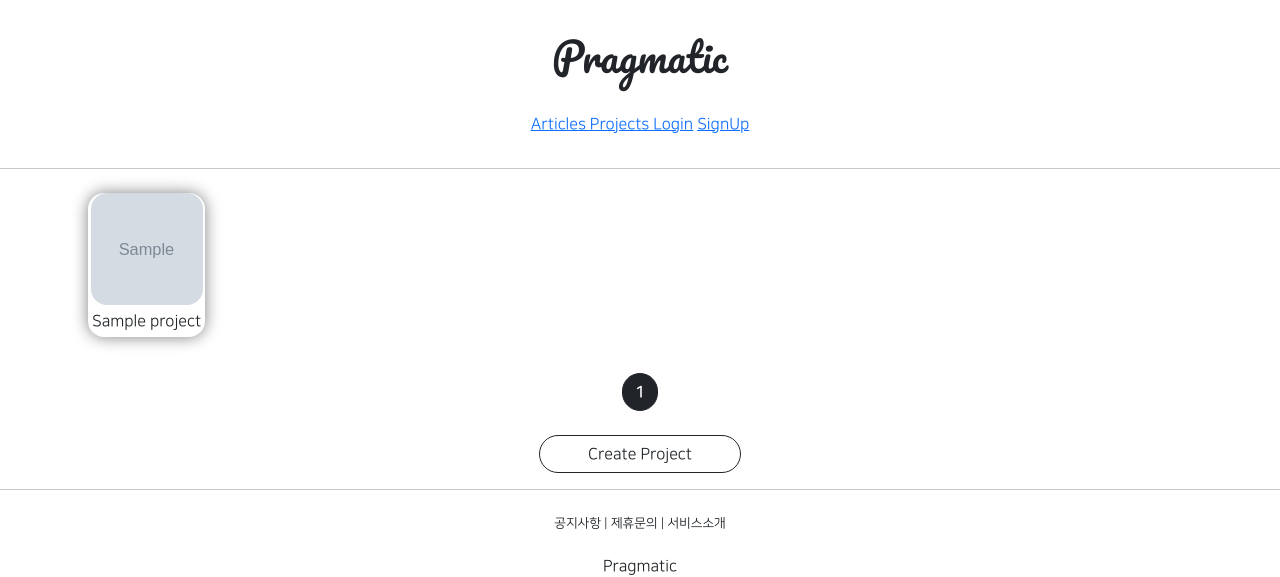
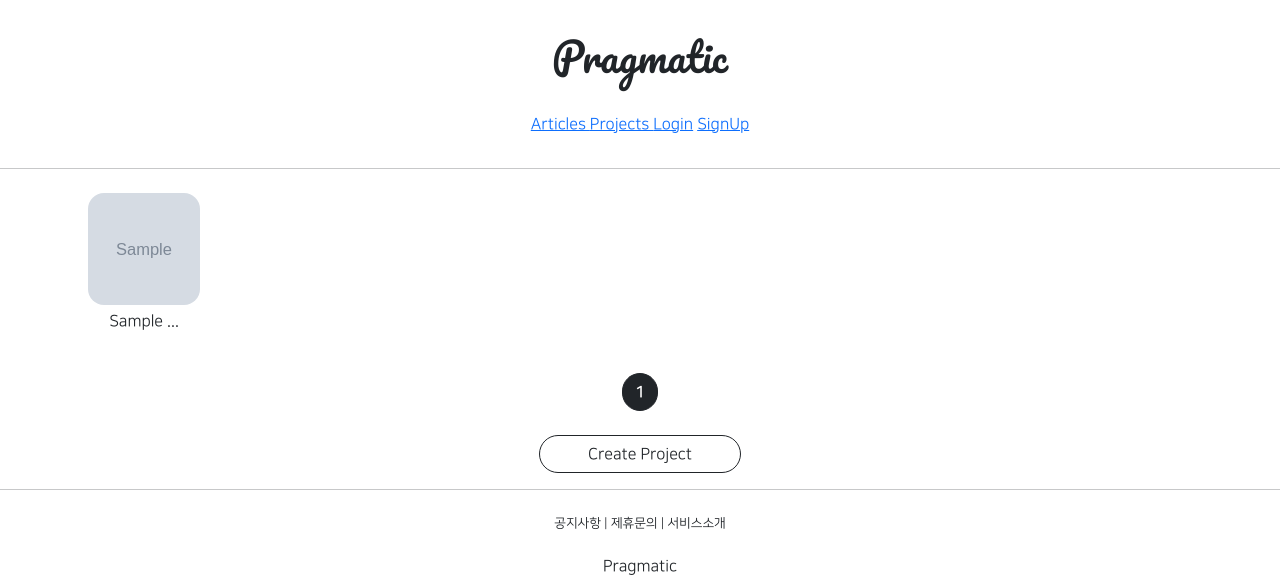
Before and after one commit to tmdgy6232/gis_1, a Django app: page /projects/list/ in a window 1280 px wide. Shown: the top 577 px of the page. Run offline with Django 3.2, Linux system fonts and the light colour scheme; tables that the repository leaves empty hold one stand-in row (values such as "Sample post"); grey boxes marked "Sample" are stand-in pictures; parts of the project's set-up code (start-up, migrations or seed data) failed here and were passed over; some libraries are stand-ins or nearby versions.

Commit message:
8/19 project name 문자열 자르는 기능 추가

```diff
--- a/projectapp/templates/projectapp/list.html
+++ b/projectapp/templates/projectapp/list.html
@@ -15,7 +15,6 @@
       align-items: center;
       border-radius: 1rem;
       flex-direction: column;
-      box-shadow: 0 0 1rem grey;
     }
 
     .container img {
@@ -32,7 +31,7 @@
             <a href="{% url 'projectapp:detail' pk=project.pk %}">
                 <img src="{{ project.image.url }}" alt="">
             </a>
-        <span class="m-1">{{ project.name }}</span>
+        <span class="m-1">{{ project.name | truncatechars:10 }}</span>
         </div>
     {% endfor %}
 </div>
```
